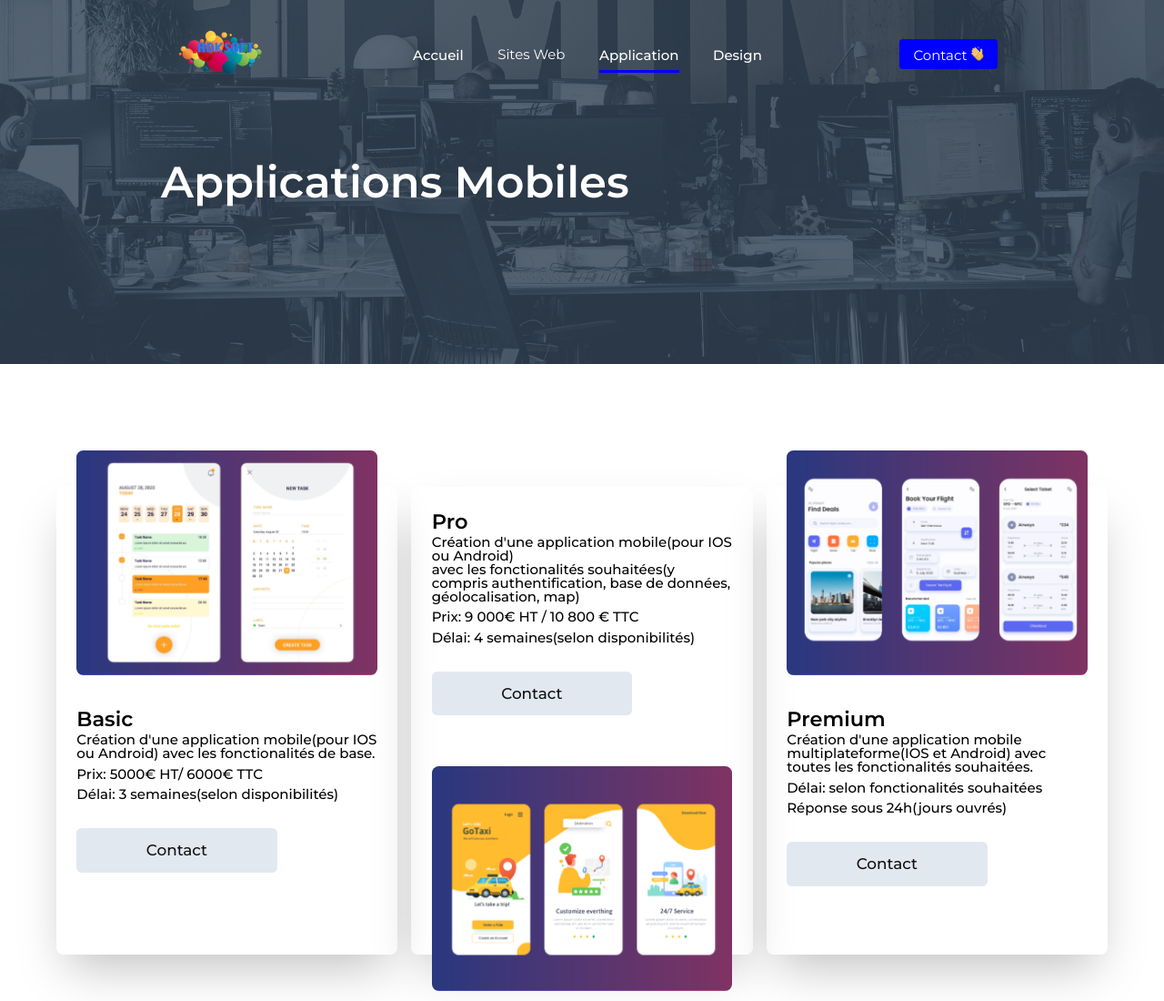
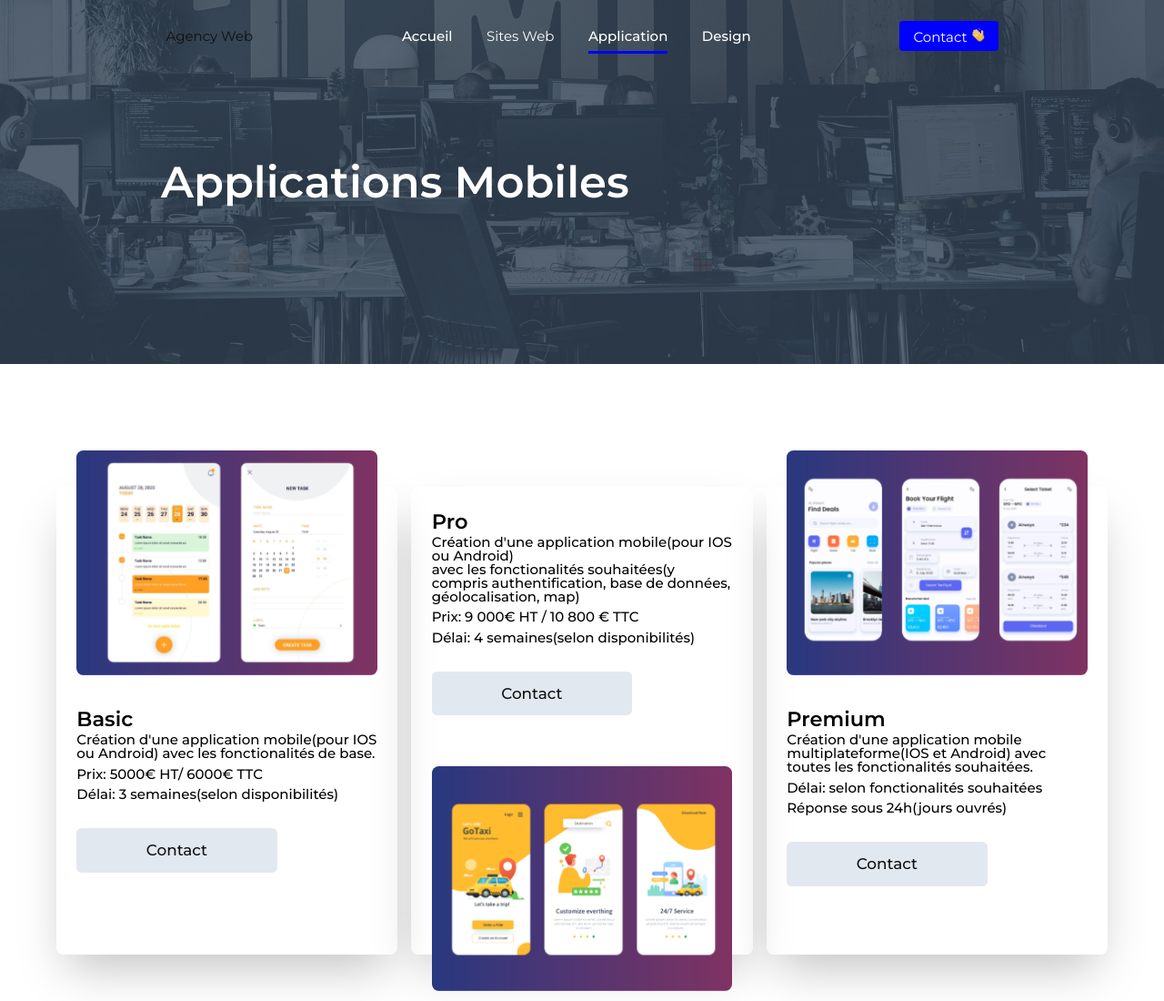
Before and after one commit to kouamegerard/agency-template-0001, a plain HTML site: page pages/app.html in a window 1280 px wide. Shown: the top 1100 px of the page at 91% size. Drawn offline with nearby package versions, Linux system fonts and the light colour scheme.

Commit message:
Updated Logo image

```diff
--- a/pages/app.html
+++ b/pages/app.html
@@ -29,7 +29,8 @@
 
                 <div class="adksoft-header-logo">
                     <a href="./../index.html">
-                        <img class="adksoft-logo width-32" src="./../assets/images/logo.png" alt="Logo de l'entreprise">
+                        Agency Web
+                        <!-- <img class="adksoft-logo width-32" src="./../assets/images/logo.png" alt="Logo de l'entreprise"> -->
                     </a>
                 </div>
                 <nav class="flex justify-between">
@@ -52,7 +53,10 @@
     <!-- mobile nav -->
     <nav class="mobile-nav xxl:hidden xl:hidden lg:hidden md:hidden sm:flex sm:justify-between xs:flex xs:justify-between padding-6 border-bottom-width border-color-slate-200 border-bottom-style-solid">
         <div class="mobile-nav-logo flex justify-between align-items-center width-full">
-            <a href="./../index.html"> <img class="adksoft-logo width-32" src="./../assets/images/logo.png" alt="Logo de l'entreprise"></a>
+            <a href="./../index.html">
+                <!-- <img class="adksoft-logo width-32" src="./../assets/images/logo.png" alt="Logo de l'entreprise"> -->
+                Agency Web
+            </a>
             <span id="mobile-hamburger" class="block">
                 <svg xmlns="http://www.w3.org/2000/svg" class="icon icon-tabler icon-tabler-menu-2" width="40" height="40" viewBox="0 0 24 24" stroke-width="1" stroke="currentColor" fill="none" stroke-linecap="round" stroke-linejoin="round">
                     <path stroke="none" d="M0 0h24v24H0z" fill="none"></path>
```
Also changed, not shown: index.html (+6 -2 lines), pages/contact.html (+6 -2 lines), pages/design.html (+6 -2 lines), pages/site-web.html (+6 -2 lines), assets/images/logo.png (deleted).
